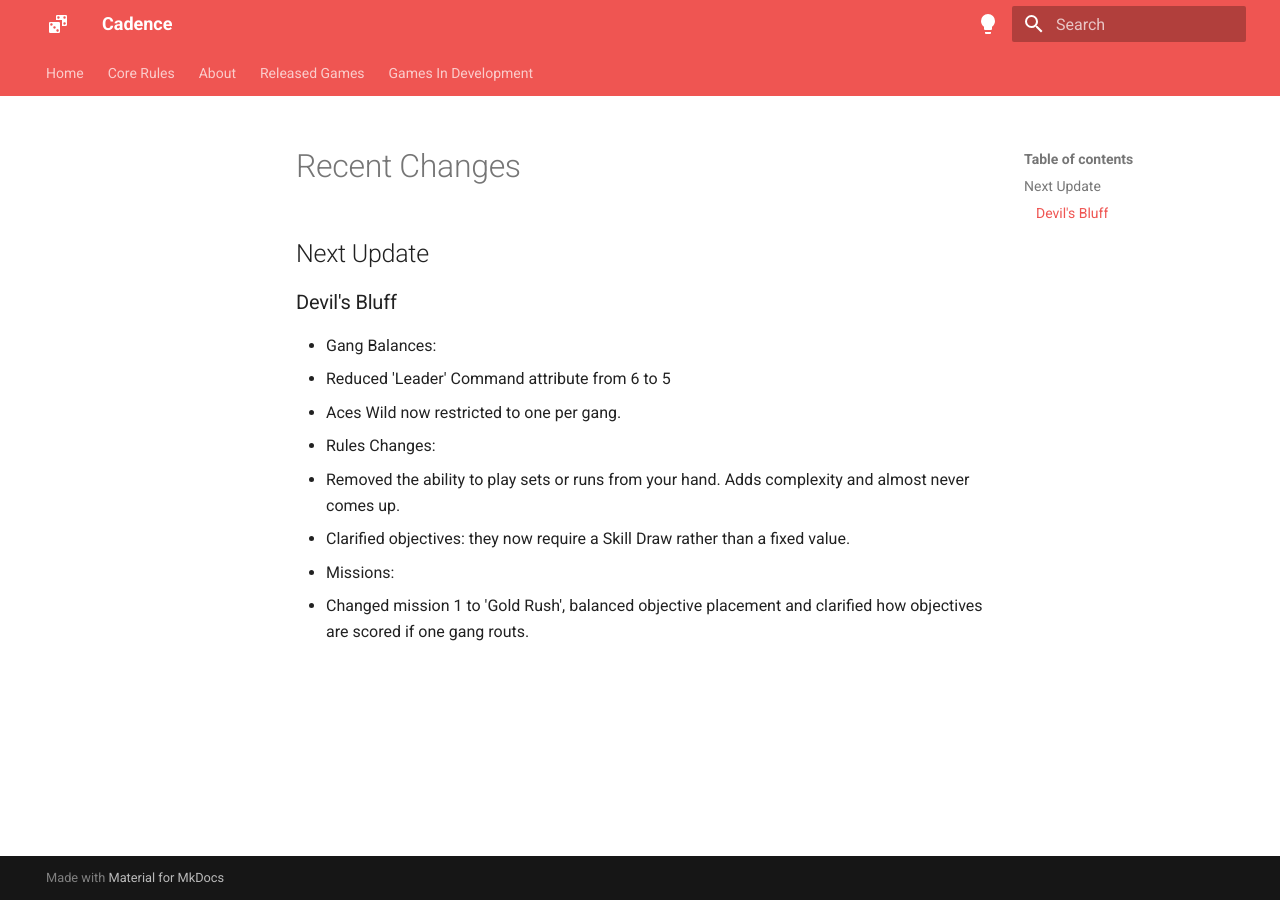
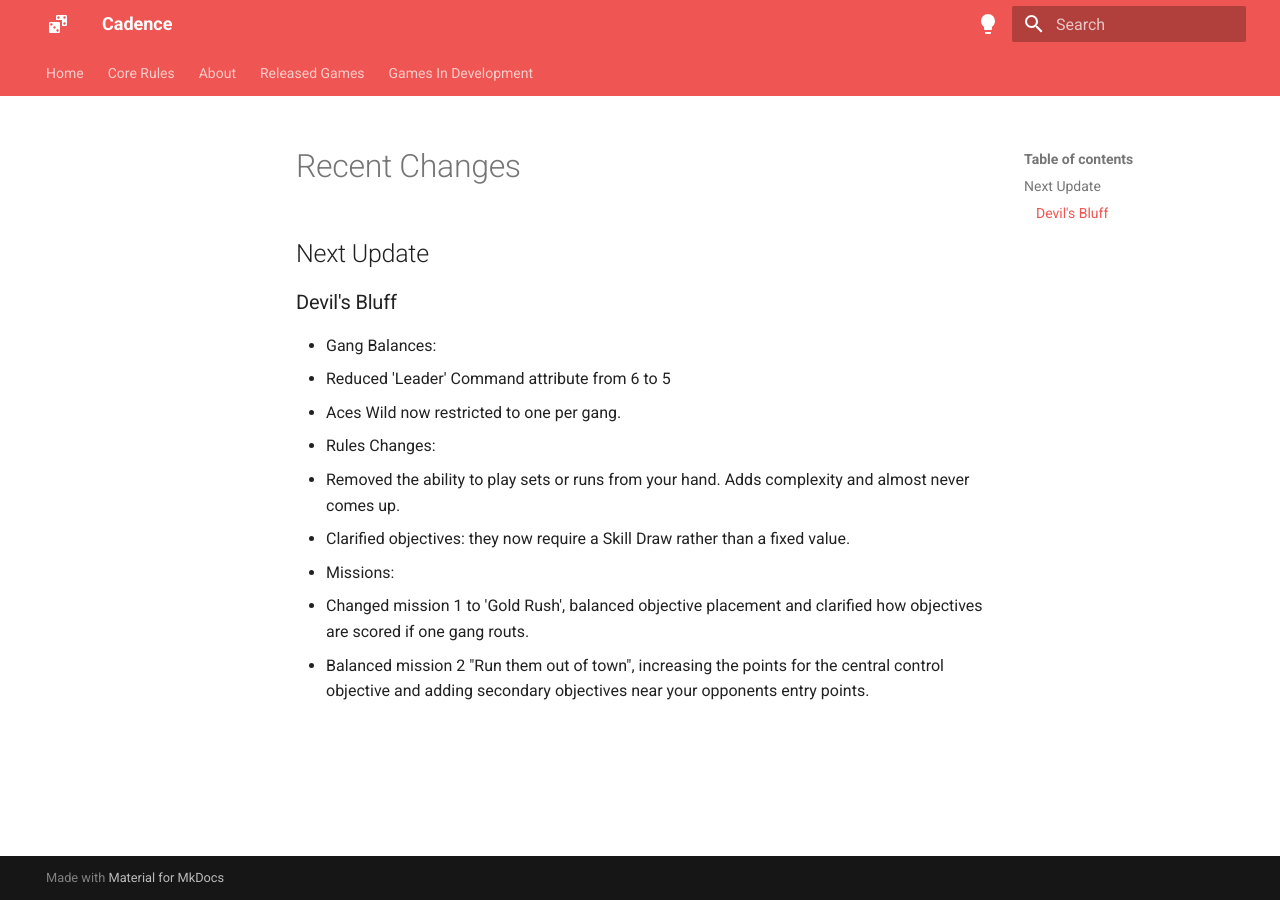
Before and after one commit to open-source-tabletop/cadence-website, an MkDocs documentation site: the page built from docs/recent-changes.md, in a window 1280 px wide. Built offline with MkDocs 1.6.1 and Material for MkDocs 9.7.7, drawn with Linux system fonts in a browser that asks for light colours.

Commit message:
update docs/recent-changes.md

```diff
--- a/docs/recent-changes.md
+++ b/docs/recent-changes.md
@@ -12,3 +12,4 @@
   - Clarified objectives: they now require a Skill Draw rather than a fixed value.
 - Missions:
   - Changed mission 1 to 'Gold Rush', balanced objective placement and clarified how objectives are scored if one gang routs.
+  - Balanced mission 2 "Run them out of town", increasing the points for the central control objective and adding secondary objectives near your opponents entry points.
```
